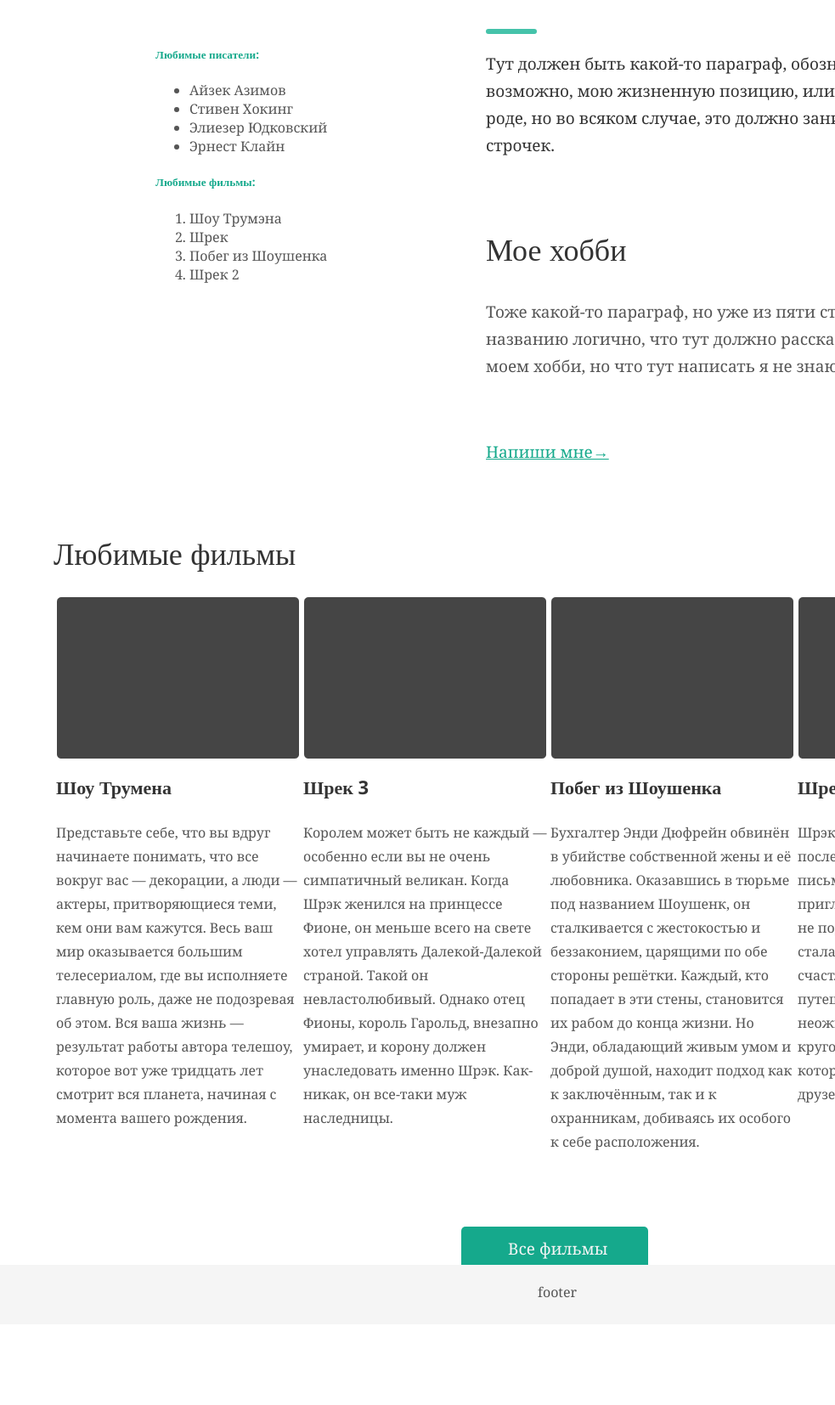
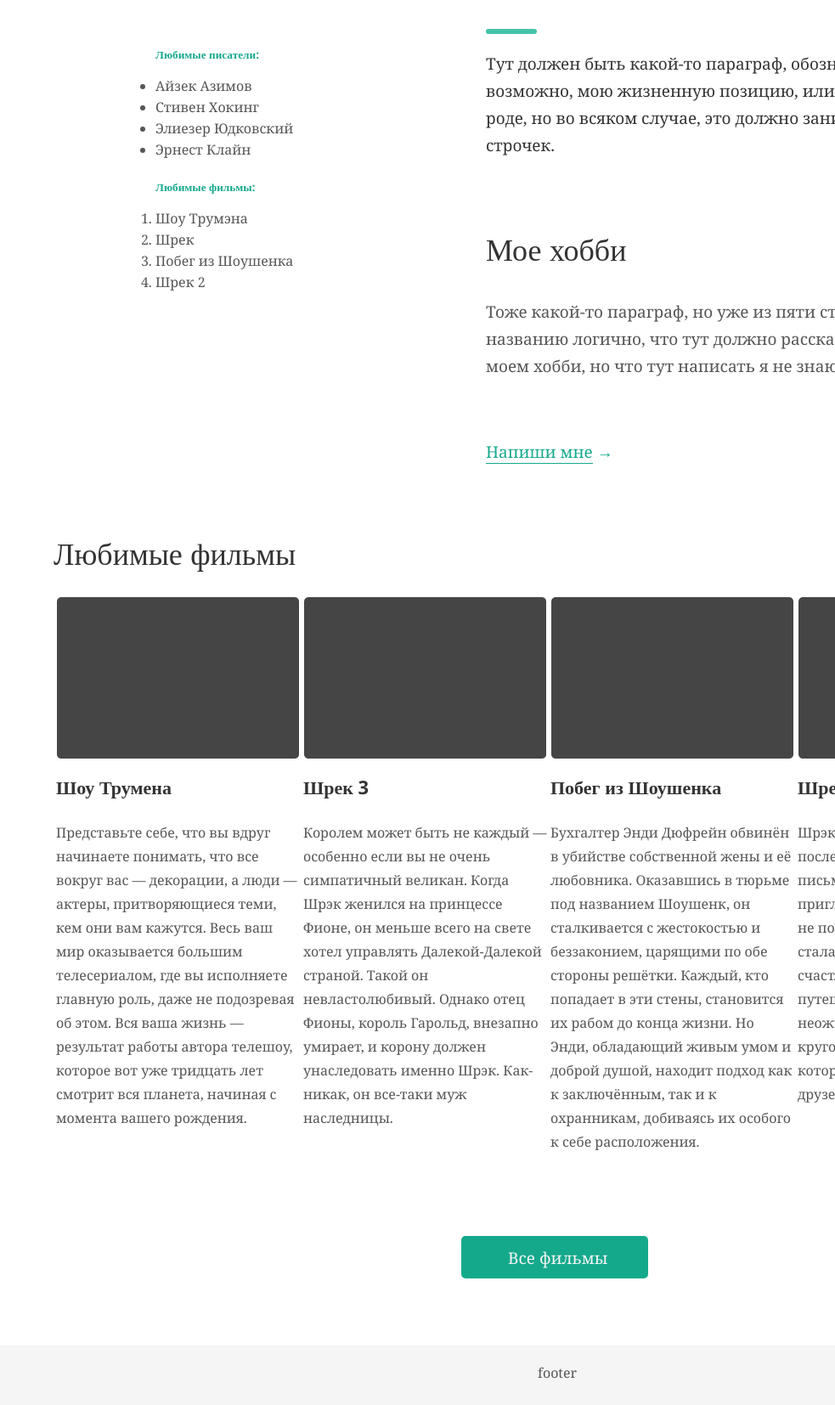
Before and after one commit to MishaMukhorin/Lw, a PHP site: page / in a window 1280 px wide; the page is wider, and only the part inside the window is pictured. Shown: the part 611-2265 px from the top of that part at 85% size, without its empty margins (297-1280 px from the left). Before the commit the page ends 2139 px from the top of that part, so only its background shows below. Run offline with PHP 8.4, Linux system fonts and the light colour scheme.

Commit message:
стрелочка, отступы

```diff
--- a/lw5/css/style.css
+++ b/lw5/css/style.css
@@ -101,9 +101,12 @@ border: 0;
 .sidebar-h4 {
 	font-family: "Open Sans";
 	color: #15a98c;
+    margin-bottom: 0px;
 }
 .sidebar-list-item {
+    padding-left: 0px;
 	font-family: "Georgia";
+    line-height: 25px;
 	color: #555555;
 }
 .main-text {
@@ -154,7 +157,12 @@ border: 0;
     font-size: 19px;
     line-height: 32px;
     color: #15a98b;
+    text-decoration: none;
     font-family: "Georgia";
+}
+.text-me-marker {
+    border-bottom: 1px solid #15a98b;
+    color: #15a98b;
 }
 a.text-me:hover {
     width: 562px;
@@ -234,7 +242,7 @@ a.text-me:hover {
     height: 70px;
     width: 1920px;
     position: absolute;
-    top: 2100px;
+    top: 2195px;
 }
 .footer-text {
     display: inline-block;
--- a/lw5/index.html
+++ b/lw5/index.html
@@ -57,7 +57,7 @@
 		<p class="main-text-para-2">Тоже какой-то  параграф, но уже из пяти строк.
 		По названию логично, что тут должно рассказыватьс
 		я о моем хобби, но что тут написать я не знаю. </p>
-        <a class="text-me" href="https://vk.com/id271539579">Напиши мне→</a>
+        <a class="text-me" href="https://vk.com/id271539579"><span class="text-me-marker">Напиши мне</span> →</a>
     </div>
     <a class="filmes">Любимые фильмы</a>
     <table class="film-table">
```
